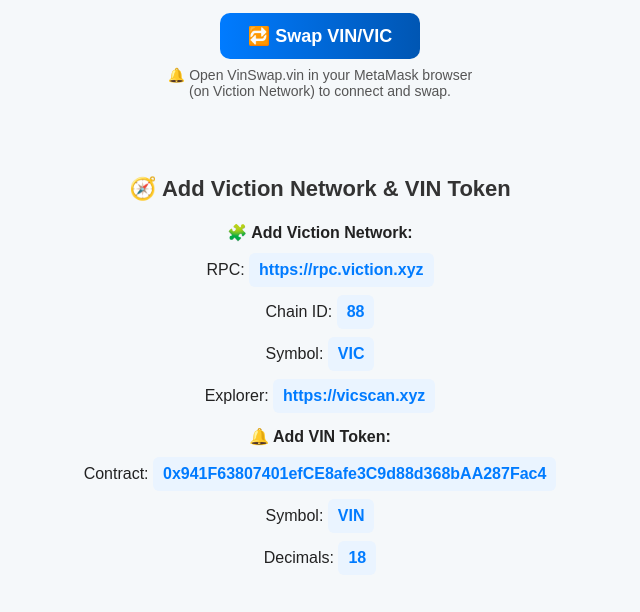
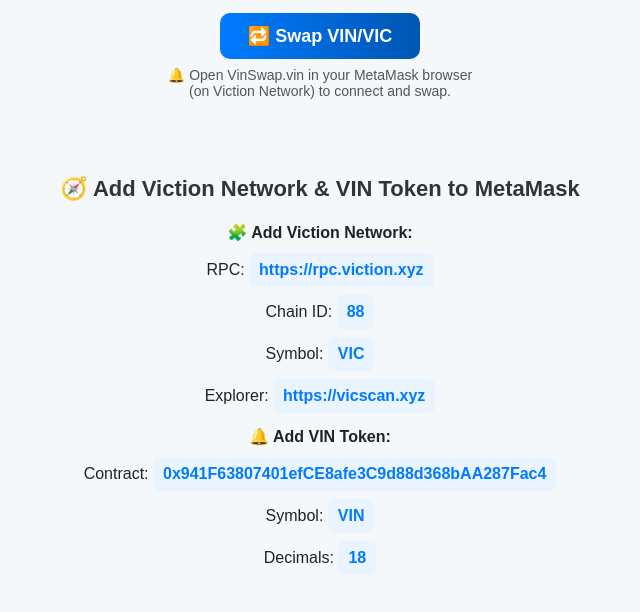
Before and after one commit to vinchainai/vinswap, a plain HTML site: page index.html in a window 1280 px wide. Shown: the part 148-760 px from the top of the page, without its empty margins (320-960 px from the left). Drawn offline with Linux system fonts and the light colour scheme; no server answers.

Commit message:
Update index.html

```diff
--- a/index.html
+++ b/index.html
@@ -44,7 +44,7 @@
 
   <!-- Add Viction Network & VIN Token -->
   <section id="add-viction">
-    <h2>🧭 Add Viction Network & VIN Token</h2>
+    <h2>🧭 Add Viction Network & VIN Token to MetaMask</h2>
     <ul class="vin-details">
       <li><strong>🧩 Add Viction Network:</strong></li>
       <li>RPC: <span class="copyable" onclick="copyText('https://rpc.viction.xyz')">https://rpc.viction.xyz</span></li>
```
